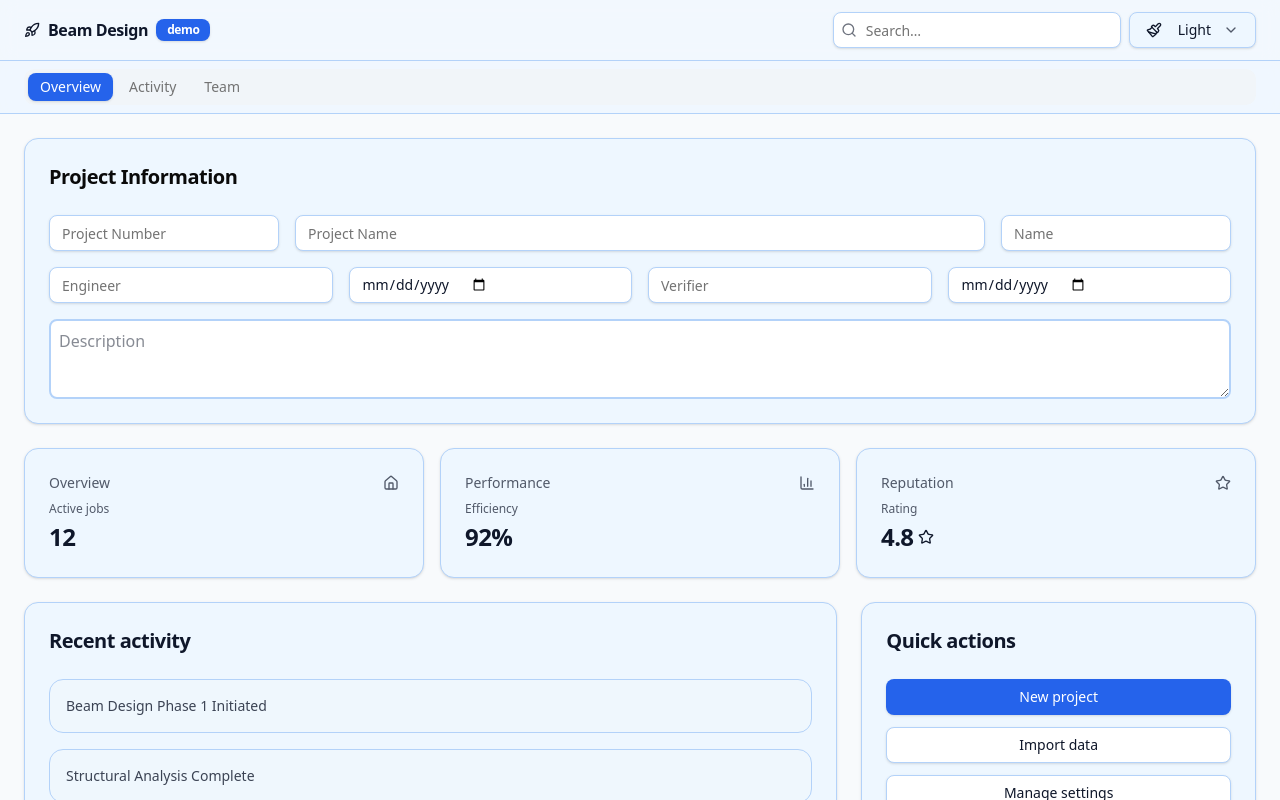
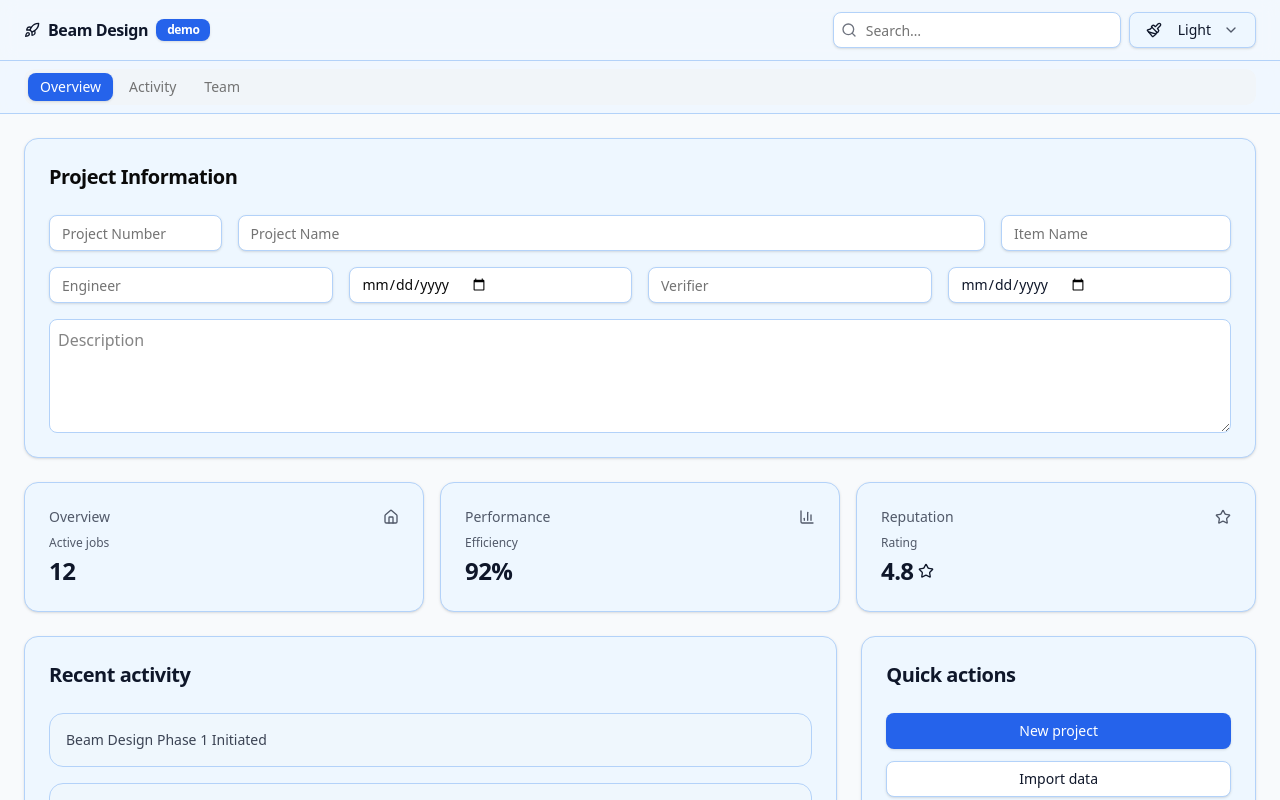
Before and after one commit to dhadley70/BeamDesignTS, a React (Vite) app: page / in a window 1280 px wide. Shown: the top 800 px of the page. Built offline with nearby package versions, Linux system fonts and the light colour scheme.

Commit message:
Further refinements to App.tsx layout and styling

```diff
--- a/src/App.tsx
+++ b/src/App.tsx
@@ -284,24 +284,24 @@ export default function App() {
                 <CardTitle className="text-xl">Project Information</CardTitle>
               </CardHeader>
               <CardContent className="space-y-4">
-                <div className="grid grid-cols-[0.2fr_0.6fr_0.2fr] gap-4">
+                <div className="grid grid-cols-[0.15fr_0.65fr_0.2fr] gap-4">
                   <Input
                     placeholder="Project Number"
                     value={projectInfo.projectNumber || ''}
                     onChange={(e) => setProjectInfo({ projectNumber: e.target.value })}
-                    className="w-full bg-[var(--input)] text-[var(--text)] border-[color:var(--border)]"
+                    className="w-full bg-[var(--input)] border-[color:var(--border)]"
                   />
                   <Input
                     placeholder="Project Name"
                     value={projectInfo.projectName || ''}
                     onChange={(e) => setProjectInfo({ projectName: e.target.value })}
-                    className="w-full bg-[var(--input)] text-[var(--text)] border-[color:var(--border)]"
+                    className="w-full bg-[var(--input)] border-[color:var(--border)]"
                   />
                   <Input
-                    placeholder="Name"
+                    placeholder="Item Name"
                     value={projectInfo.name || ''}
                     onChange={(e) => setProjectInfo({ name: e.target.value })}
-                    className="w-full bg-[var(--input)] text-[var(--text)] border-[color:var(--border)]"
+                    className="w-full bg-[var(--input)] border-[color:var(--border)]"
                   />
                 </div>
 
@@ -310,19 +310,19 @@ export default function App() {
                     placeholder="Engineer"
                     value={projectInfo.engineer || ''}
                     onChange={(e) => setProjectInfo({ engineer: e.target.value })}
-                    className="w-full bg-[var(--input)] text-[var(--text)] border-[color:var(--border)]"
+                    className="w-full bg-[var(--input)] border-[color:var(--border)]"
                   />
                   <Input
                     type="date"
                     value={projectInfo.engineerDate || ''}
                     onChange={(e) => setProjectInfo({ engineerDate: e.target.value })}
-                    className="w-full bg-[var(--input)] text-[var(--text)] border-[color:var(--border)]"
+                    className="w-full bg-[var(--input)] border-[color:var(--border)]"
                   />
                   <Input
                     placeholder="Verifier"
                     value={projectInfo.verifier || ''}
                     onChange={(e) => setProjectInfo({ verifier: e.target.value })}
-                    className="w-full bg-[var(--input)] text-[var(--text)] border-[color:var(--border)]"
+                    className="w-full bg-[var(--input)] border-[color:var(--border)]"
                   />
                   <Input
                     type="date"
@@ -337,7 +337,7 @@ export default function App() {
                     placeholder="Description"
                     value={projectInfo.description || ''}
                     onChange={(e) => setProjectInfo({ description: e.target.value })}
-                    className="w-full bg-[var(--input)] text-[var(--text)] border-2 border-[color:var(--border)] h-20 rounded-md p-2 resize-y"
+                    className="w-full bg-[var(--input)] border-1 border-[color:var(--border)] rounded-md p-2 resize-y"
                     rows={4}
                   />
                 </div>
```
